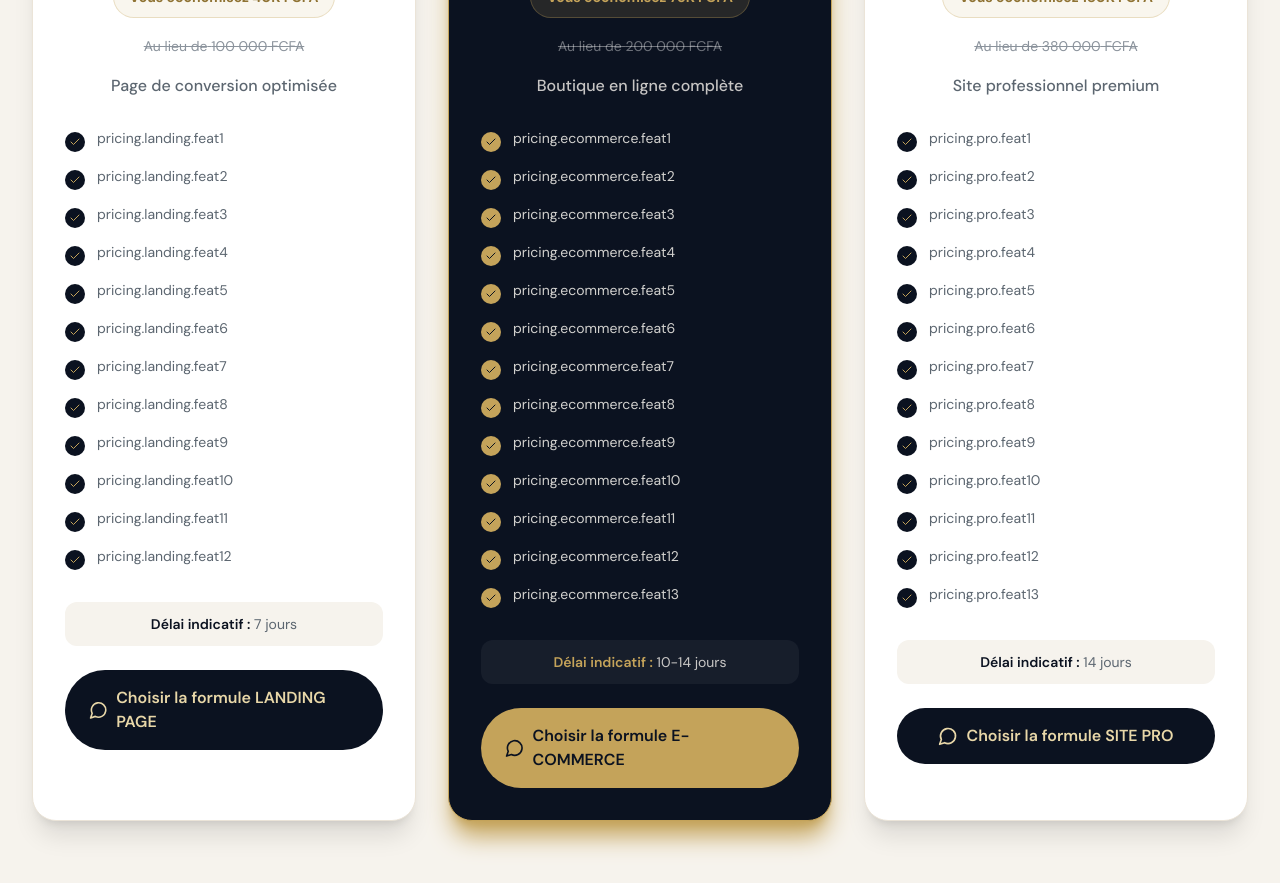
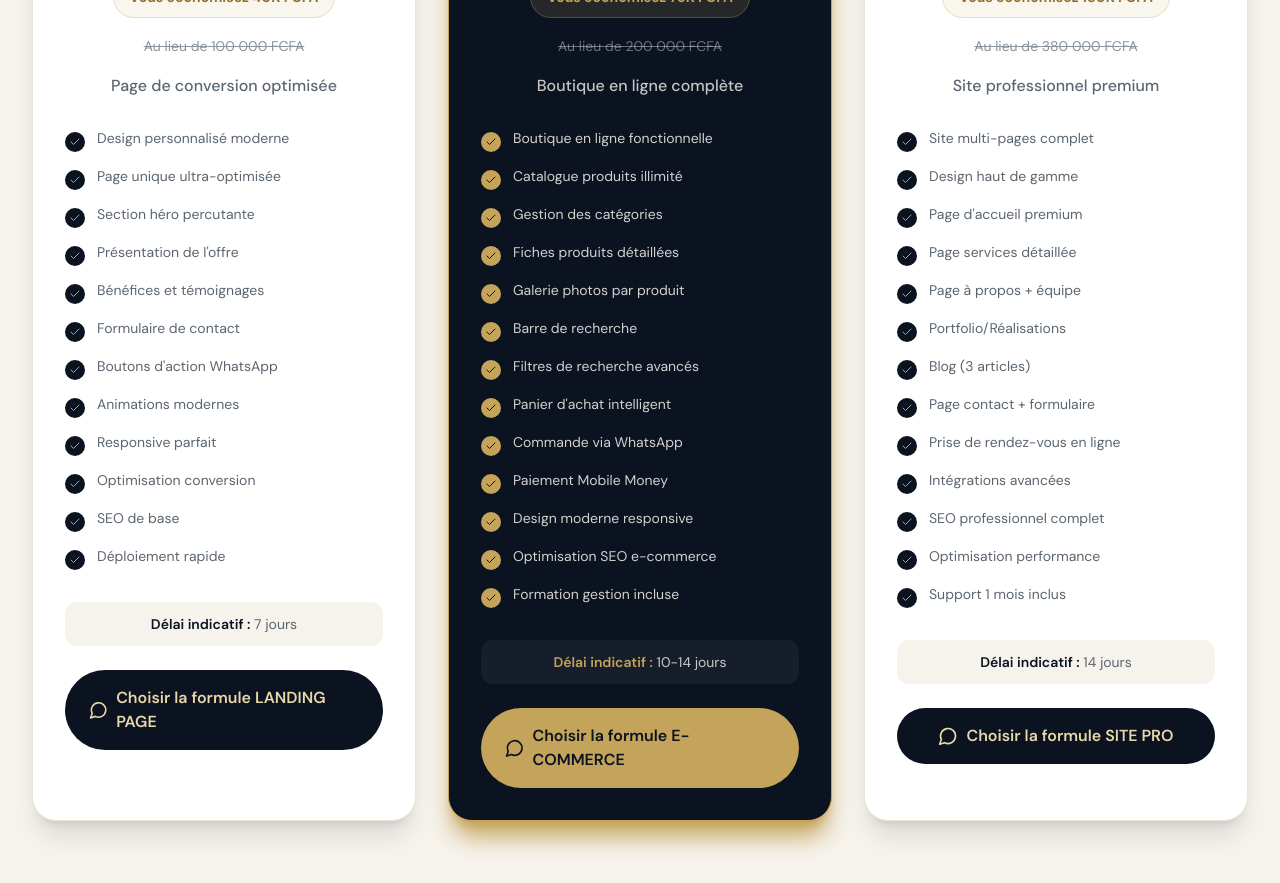
Before and after one commit to KLK2005/MonPorteFolio, a Next.js app: page / in a window 1280 px wide. Shown: the part 9700-10583 px from the top of the page. Built offline with nearby package versions, Linux system fonts and the light colour scheme.

Commit message:
Traduction complète des descriptions de projets FR/EN

```diff
--- a/components/Projects.tsx
+++ b/components/Projects.tsx
@@ -15,7 +15,7 @@ const Projects = () => {
     {
       title: 'Afrik Style',
       category: 'E-commerce',
-      description: 'Boutique en ligne de mode africaine avec paiement WhatsApp Business',
+      description: t('projects.afrikstyle.desc'),
       tags: ['E-commerce', 'Mode', 'Mobile-First'],
       image: 'https://images.unsplash.com/photo-1490481651871-ab68de25d43d?w=800&h=600&fit=crop',
       link: '/projets/boutique-mode',
@@ -24,7 +24,7 @@ const Projects = () => {
     {
       title: 'Digital Academy',
       category: 'Landing Page',
-      description: 'Page de conversion optimisée pour école de formation en ligne',
+      description: t('projects.digitalacademy.desc'),
       tags: ['Conversion', 'Formation', 'Mobile'],
       image: 'https://images.unsplash.com/photo-1501504905252-473c47e087f8?w=800&h=600&fit=crop',
       link: '/projets/landing-page',
@@ -33,7 +33,7 @@ const Projects = () => {
     {
       title: 'GestiPro',
       category: 'Application Web',
-      description: 'Application de gestion commerciale pour PME avec tableau de bord',
+      description: t('projects.gestipro.desc'),
       tags: ['Dashboard', 'Gestion', 'B2B'],
       image: 'https://images.unsplash.com/photo-1551288049-bebda4e38f71?w=800&h=600&fit=crop',
       link: '/projets/application-web',
@@ -42,7 +42,7 @@ const Projects = () => {
     {
       title: 'CamBusiness Solutions',
       category: 'Site Corporate',
-      description: 'Site professionnel B2B pour cabinet de conseil en entreprise',
+      description: t('projects.cambusiness.desc'),
       tags: ['Corporate', 'B2B', 'Multi-pages'],
       image: 'https://images.unsplash.com/photo-1486406146926-c627a92ad1ab?w=800&h=600&fit=crop',
       link: '/projets/entreprise',
@@ -51,7 +51,7 @@ const Projects = () => {
     {
       title: 'Saveurs du Cameroun',
       category: 'Restaurant',
-      description: 'Site vitrine pour restaurant avec menu interactif et réservations',
+      description: t('projects.saveurs.desc'),
       tags: ['Vitrine', 'Restaurant', 'Cameroun'],
       image: 'https://images.unsplash.com/photo-1555396273-367ea4eb4db5?w=800&h=600&fit=crop',
       link: '/projets/restaurant',
@@ -60,7 +60,7 @@ const Projects = () => {
     {
       title: 'Cabinet FOTSO & Associés',
       category: 'Site Juridique',
-      description: 'Site professionnel pour cabinet d\'avocats avec prise de rendez-vous',
+      description: t('projects.fotso.desc'),
       tags: ['Juridique', 'Professionnel', 'Services'],
       image: 'https://images.unsplash.com/photo-1589829545856-d10d557cf95f?w=800&h=600&fit=crop',
       link: '/projets/cabinet-avocat',
@@ -69,7 +69,7 @@ const Projects = () => {
     {
       title: 'CAM Construction',
       category: 'Refonte',
-      description: 'Refonte complète de site : +320% de trafic en 3 mois',
+      description: t('projects.camconstruction.desc'),
       tags: ['Refonte', 'Performance', 'SEO'],
       image: 'https://images.unsplash.com/photo-1541888946425-d81bb19240f5?w=800&h=600&fit=crop',
       link: '/projets/refonte-site',
--- a/contexts/LanguageContext.tsx
+++ b/contexts/LanguageContext.tsx
@@ -172,6 +172,13 @@ const translations: Record<Language, Record<string, string>> = {
     'projects.demo': 'Projets de démonstration - Tous testés et fonctionnels',
     'projects.view': 'Voir le projet',
     'projects.available': '💼 Disponible pour vos projets • 📱 WhatsApp : +237 676 04 39 68',
+    'projects.afrikstyle.desc': 'Boutique en ligne de mode africaine avec paiement WhatsApp Business',
+    'projects.digitalacademy.desc': 'Page de conversion optimisée pour école de formation en ligne',
+    'projects.gestipro.desc': 'Application de gestion commerciale pour PME avec tableau de bord',
+    'projects.cambusiness.desc': 'Site professionnel B2B pour cabinet de conseil en entreprise',
+    'projects.saveurs.desc': 'Site vitrine pour restaurant avec menu interactif et réservations',
+    'projects.fotso.desc': 'Site professionnel pour cabinet d\'avocats avec prise de rendez-vous',
+    'projects.camconstruction.desc': 'Refonte complète de site : +320% de trafic en 3 mois',
 
     // Pricing
     'pricing.title': 'Tarifs & Formules',
@@ -197,6 +204,44 @@ const translations: Record<Language, Record<string, string>> = {
     'pricing.pro.subtitle': 'Pour cabinets et entreprises',
     'pricing.pro.desc': 'Site professionnel premium',
     'pricing.pro.badge': 'PRESTIGE',
+    'pricing.landing.feat1': 'Design personnalisé moderne',
+    'pricing.landing.feat2': 'Page unique ultra-optimisée',
+    'pricing.landing.feat3': 'Section héro percutante',
+    'pricing.landing.feat4': 'Présentation de l\'offre',
+    'pricing.landing.feat5': 'Bénéfices et témoignages',
+    'pricing.landing.feat6': 'Formulaire de contact',
+    'pricing.landing.feat7': 'Boutons d\'action WhatsApp',
+    'pricing.landing.feat8': 'Animations modernes',
+    'pricing.landing.feat9': 'Responsive parfait',
+    'pricing.landing.feat10': 'Optimisation conversion',
+    'pricing.landing.feat11': 'SEO de base',
+    'pricing.landing.feat12': 'Déploiement rapide',
+    'pricing.ecommerce.feat1': 'Boutique en ligne fonctionnelle',
+    'pricing.ecommerce.feat2': 'Catalogue produits illimité',
+    'pricing.ecommerce.feat3': 'Gestion des catégories',
+    'pricing.ecommerce.feat4': 'Fiches produits détaillées',
+    'pricing.ecommerce.feat5': 'Galerie photos par produit',
+    'pricing.ecommerce.feat6': 'Barre de recherche',
+    'pricing.ecommerce.feat7': 'Filtres de recherche avancés',
+    'pricing.ecommerce.feat8': 'Panier d\'achat intelligent',
+    'pricing.ecommerce.feat9': 'Commande via WhatsApp',
+    'pricing.ecommerce.feat10': 'Paiement Mobile Money',
+    'pricing.ecommerce.feat11': 'Design moderne responsive',
+    'pricing.ecommerce.feat12': 'Optimisation SEO e-commerce',
+    'pricing.ecommerce.feat13': 'Formation gestion incluse',
+    'pricing.pro.feat1': 'Site multi-pages complet',
+    'pricing.pro.feat2': 'Design haut de gamme',
+    'pricing.pro.feat3': 'Page d\'accueil premium',
+    'pricing.pro.feat4': 'Page services détaillée',
+    'pricing.pro.feat5': 'Page à propos + équipe',
+    'pricing.pro.feat6': 'Portfolio/Réalisations',
+    'pricing.pro.feat7': 'Blog (3 articles)',
+    'pricing.pro.feat8': 'Page contact + formulaire',
+    'pricing.pro.feat9': 'Prise de rendez-vous en ligne',
+    'pricing.pro.feat10': 'Intégrations avancées',
+    'pricing.pro.feat11': 'SEO professionnel complet',
+    'pricing.pro.feat12': 'Optimisation performance',
+    'pricing.pro.feat13': 'Support 1 mois inclus',
 
     // Contact
     'contact.title': 'Contactez-Moi',
@@ -383,6 +428,13 @@ const translations: Record<Language, Record<string, string>> = {
     'projects.demo': 'Demo projects - All tested and functional',
     'projects.view': 'View project',
     'projects.available': '💼 Available for your projects • 📱 WhatsApp: +237 676 04 39 68',
+    'projects.afrikstyle.desc': 'African fashion online store with WhatsApp Business payment',
+    'projects.digitalacademy.desc': 'Optimized conversion page for online training school',
+    'projects.gestipro.desc': 'Commercial management application for SMEs with dashboard',
+    'projects.cambusiness.desc': 'Professional B2B website for business consulting firm',
+    'projects.saveurs.desc': 'Showcase website for restaurant with interactive menu and reservations',
+    'projects.fotso.desc': 'Professional website for law firm with appointment booking',
+    'projects.camconstruction.desc': 'Complete website redesign: +320% traffic in 3 months',
 
     // Pricing
     'pricing.title': 'Pricing & Packages',
@@ -408,6 +460,44 @@ const translations: Record<Language, Record<string, string>> = {
     'pricing.pro.subtitle': 'For firms and companies',
     'pricing.pro.desc': 'Premium professional website',
     'pricing.pro.badge': 'PRESTIGE',
+    'pricing.landing.feat1': 'Modern custom design',
+    'pricing.landing.feat2': 'Ultra-optimized single page',
+    'pricing.landing.feat3': 'Striking hero section',
+    'pricing.landing.feat4': 'Offer presentation',
+    'pricing.landing.feat5': 'Benefits and testimonials',
+    'pricing.landing.feat6': 'Contact form',
+    'pricing.landing.feat7': 'WhatsApp action buttons',
+    'pricing.landing.feat8': 'Modern animations',
+    'pricing.landing.feat9': 'Perfect responsive',
+    'pricing.landing.feat10': 'Conversion optimization',
+    'pricing.landing.feat11': 'Basic SEO',
+    'pricing.landing.feat12': 'Fast deployment',
+    'pricing.ecommerce.feat1': 'Functional online store',
+    'pricing.ecommerce.feat2': 'Unlimited product catalog',
+    'pricing.ecommerce.feat3': 'Category management',
+    'pricing.ecommerce.feat4': 'Detailed product sheets',
+    'pricing.ecommerce.feat5': 'Photo gallery per product',
+    'pricing.ecommerce.feat6': 'Search bar',
+    'pricing.ecommerce.feat7': 'Advanced search filters',
+    'pricing.ecommerce.feat8': 'Smart shopping cart',
+    'pricing.ecommerce.feat9': 'Order via WhatsApp',
+    'pricing.ecommerce.feat10': 'Mobile Money payment',
+    'pricing.ecommerce.feat11': 'Modern responsive design',
+    'pricing.ecommerce.feat12': 'E-commerce SEO optimization',
+    'pricing.ecommerce.feat13': 'Management training included',
+    'pricing.pro.feat1': 'Complete multi-page website',
+    'pricing.pro.feat2': 'High-end design',
+    'pricing.pro.feat3': 'Premium home page',
+    'pricing.pro.feat4': 'Detailed services page',
+    'pricing.pro.feat5': 'About page + team',
+    'pricing.pro.feat6': 'Portfolio/Achievements',
+    'pricing.pro.feat7': 'Blog (3 articles)',
+    'pricing.pro.feat8': 'Contact page + form',
+    'pricing.pro.feat9': 'Online appointment booking',
+    'pricing.pro.feat10': 'Advanced integrations',
+    'pricing.pro.feat11': 'Complete professional SEO',
+    'pricing.pro.feat12': 'Performance optimization',
+    'pricing.pro.feat13': '1 month support included',
 
     // Contact
     'contact.title': 'Contact Me',
```
